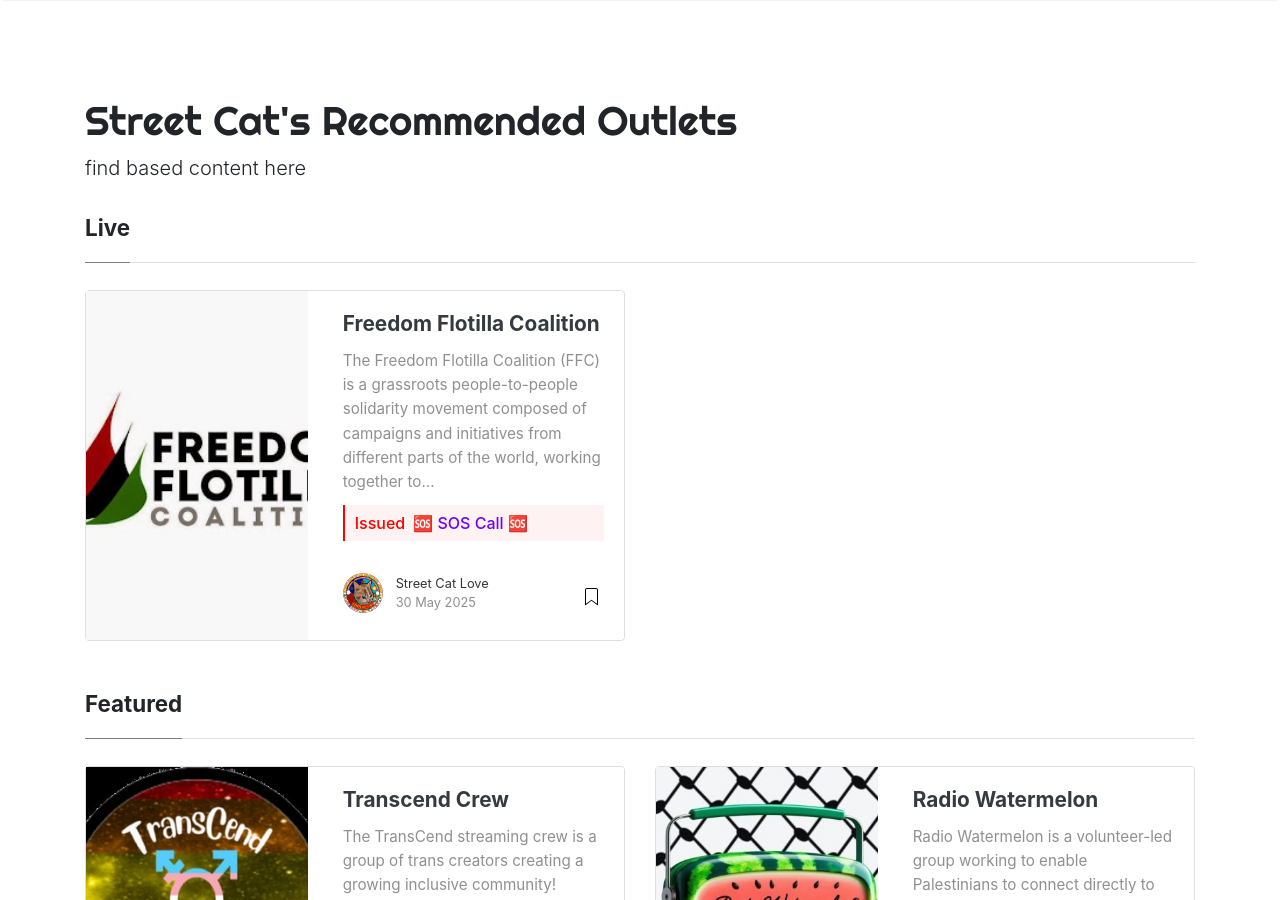
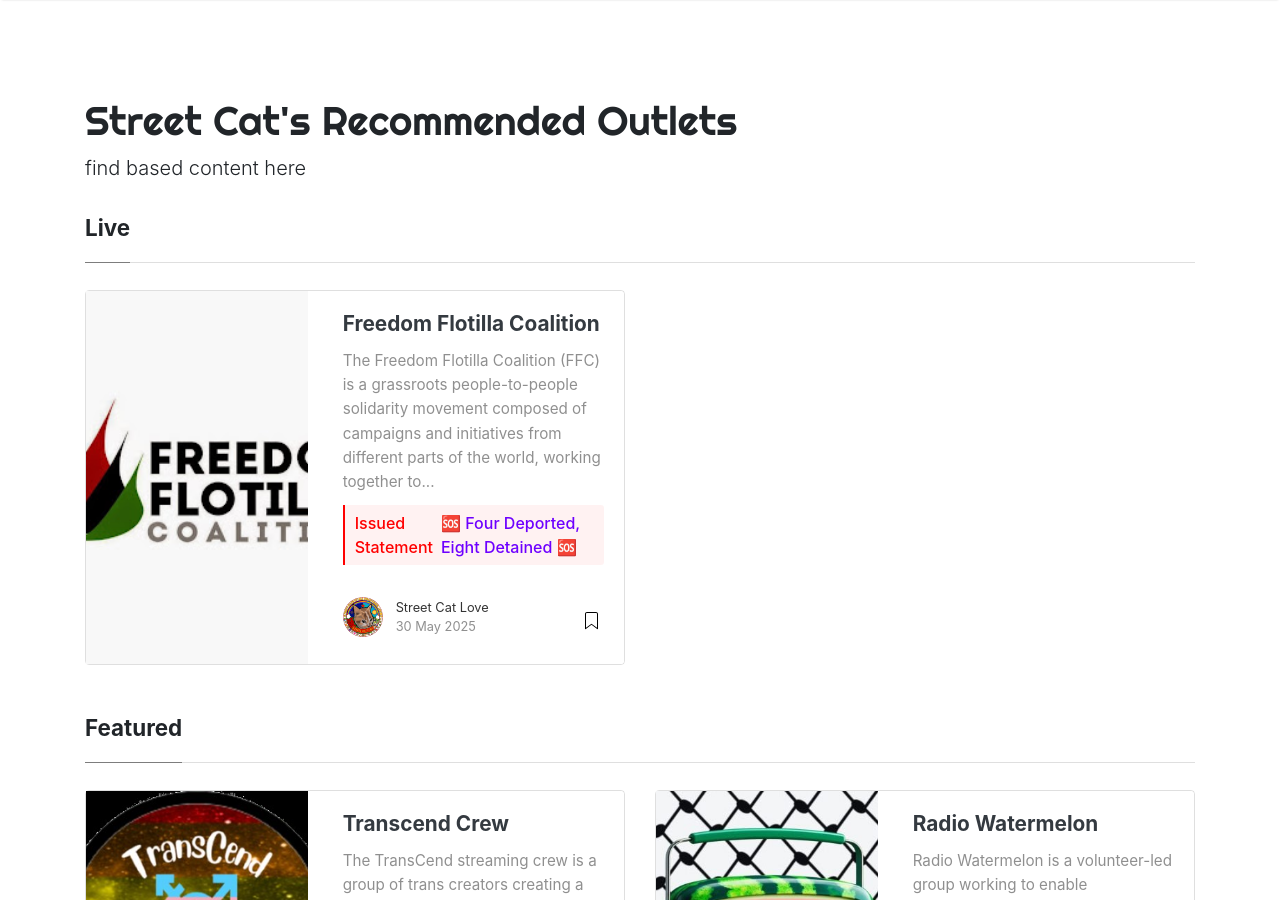
Before and after one commit to StreetCatLove/recs, a Jekyll site: the page built from index.html, in a window 1280 px wide and 900 px high. Built offline with Jekyll 4.4.1, drawn with Linux system fonts in a browser that asks for light colours; nearby versions of some CDN libraries; a script that is not in the unit is left out.

Commit message:
Update sosbox.html

```diff
--- a/_includes/sosbox.html
+++ b/_includes/sosbox.html
@@ -33,8 +33,8 @@
                             <h4 class="card-text">{{ post.excerpt | strip_html | truncatewords:25 }}</h4>
 
                             <div class="sos-status" style="margin-top: 10px;">
-                                <span class="live-badge">Issued </span>
-                                <a href="{{ post.sos-link }}" target="_blank" class="watch-link">🆘 SOS Call 🆘</a>
+                                <span class="live-badge">Issued Statement</span>
+                                <a href="{{ post.sos-link }}" target="_blank" class="watch-link">🆘 Four Deported, Eight Detained 🆘</a>
                             </div>
                         </div>
                         <div class="card-footer b-0 bg-white mt-auto">
```
